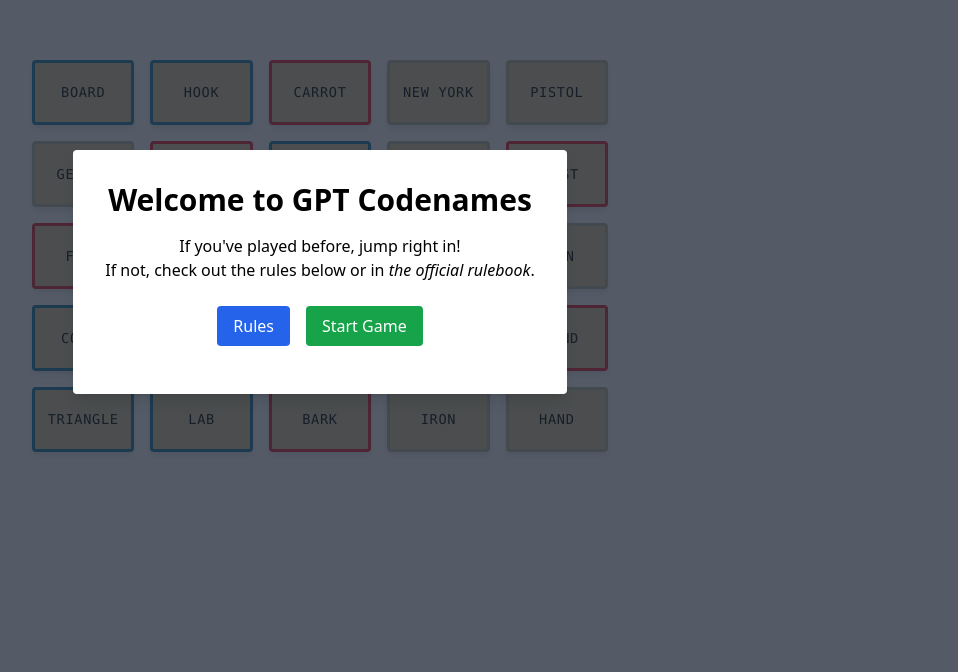
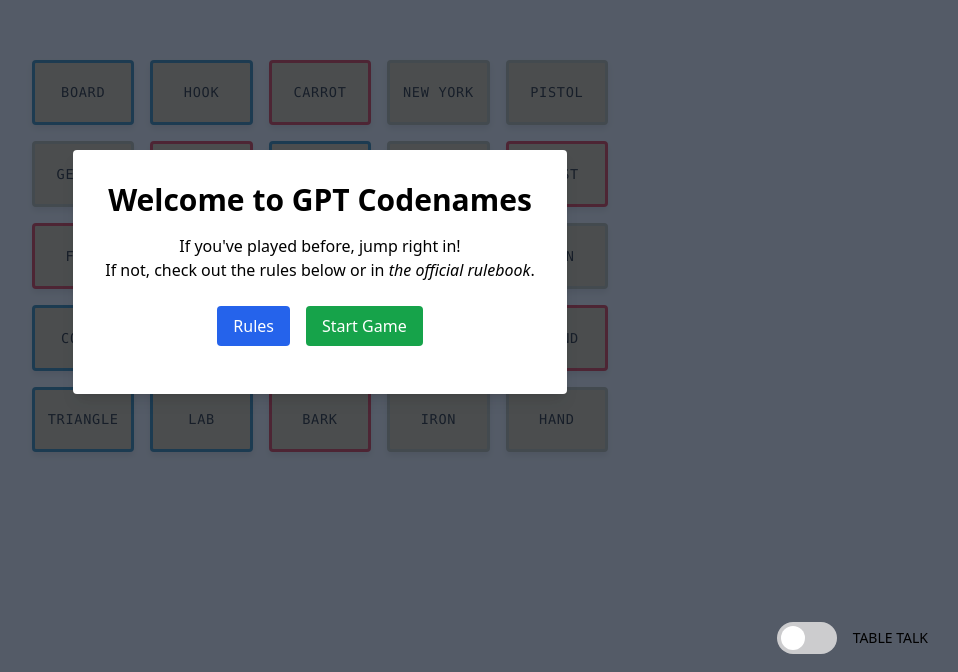
Before and after one commit to atwooddc/gpt-codenames, a React (Create React App) app: page / in a window 1280 px wide. Shown: the part 128-800 px from the top of the page, without its empty margins (320-1278 px from the left). Built offline with nearby package versions, Linux system fonts and the light colour scheme.

Commit message:
disconnected switch

```diff
--- a/src/App.js
+++ b/src/App.js
@@ -4,6 +4,7 @@ import IntroPopUp from "./components/IntroPopUp";
 import RoleSelectionPopUp from "./components/RoleSelectionPopUp";
 import GameOverPopUp from "./components/GameOverPopUp";
 import ClueInput from "./components/ClueInput";
+import Switch from "./components/Switch";
 import { loadWords } from "./utils/loadWords";
 import { fetchAPI } from "./utils/fetchAPI";
 import { toTitleCase } from "./utils/toTitleCase";
@@ -16,6 +17,7 @@ const App = () => {
     const [showRoleSelection, setShowRoleSelection] = useState(false);
     const [showClueInput, setShowClueInput] = useState(false);
     const [error, setError] = useState(null);
+    const [tableTalkEnabled, setTableTalkEnabled] = useState(false);
 
     const [guessQueue, setGuessQueue] = useState([]);
     const [isProcessingGuess, setIsProcessingGuess] = useState(false);
@@ -24,6 +26,9 @@ const App = () => {
     const [gameMessage, setGameMessage] = useState("");
     const [gameOver, setGameOver] = useState(false);
     const [gameResult, setGameResult] = useState(""); // 'win' or 'lose'
+
+    // toggle Table Talk
+    const toggleTableTalk = () => setTableTalkEnabled(!tableTalkEnabled);
 
     const fetchWords = async () => {
         const gameWords = await loadWords();
@@ -53,7 +58,9 @@ const App = () => {
         console.log(clue, ",", number);
         setShowClueInput(false);
         setGameMessage(
-            `Your clue is '${toTitleCase(clue)}', ${number}. The GPT is thinking...`
+            `Your clue is '${toTitleCase(
+                clue
+            )}', ${number}. The GPT is thinking...`
         );
         await getGuesses(clue, number);
     };
@@ -145,7 +152,9 @@ const App = () => {
         console.log("GPT turn");
         const [clue, number] = await getGPTClue();
         console.log(clue, ",", number);
-        setGameMessage(`The GPT spymaster's clue is '${toTitleCase(clue)}', ${number}.`);
+        setGameMessage(
+            `The GPT spymaster's clue is '${toTitleCase(clue)}', ${number}.`
+        );
         setTimeout(async () => {
             await getGuesses({ clue, number });
         }, DELAY);
@@ -197,7 +206,6 @@ const App = () => {
             setError(`Error fetching clue: ${error}`);
         }
     };
-
 
     // end turn and switch to next turn
     const endTurn = () => {
@@ -276,6 +284,13 @@ const App = () => {
                     <GameOverPopUp result={gameResult} onRestart={resetGame} />
                 )}
             </div>
+            <div className="absolute bottom-4 right-8">
+                <Switch
+                    label={"TABLE TALK"}
+                    enabled={tableTalkEnabled}
+                    toggle={toggleTableTalk}
+                />
+            </div>
         </div>
     );
 };
--- /dev/null
+++ b/src/components/Switch.js
@@ -0,0 +1,32 @@
+import React from "react";
+
+const Switch = ({label, enabled, toggle}) => {
+    return (
+        <>
+            <label className="themeSwitcherTwo relative inline-flex cursor-pointer select-none items-center">
+                <input
+                    type="checkbox"
+                    checked={enabled}
+                    onChange={toggle}
+                    className="sr-only"
+                />
+                <span
+                    className={`slider mx-4 flex h-8 w-[60px] items-center rounded-full p-1 duration-200 ${
+                        enabled ? "bg-[#212b36]" : "bg-[#CCCCCE]"
+                    }`}
+                >
+                    <span
+                        className={`dot h-6 w-6 rounded-full bg-white duration-200 ${
+                            enabled ? "translate-x-[28px]" : ""
+                        }`}
+                    ></span>
+                </span>
+                <span className="label flex items-center text-sm font-medium text-black">
+                    {label}
+                </span>
+            </label>
+        </>
+    );
+};
+
+export default Switch;
```
